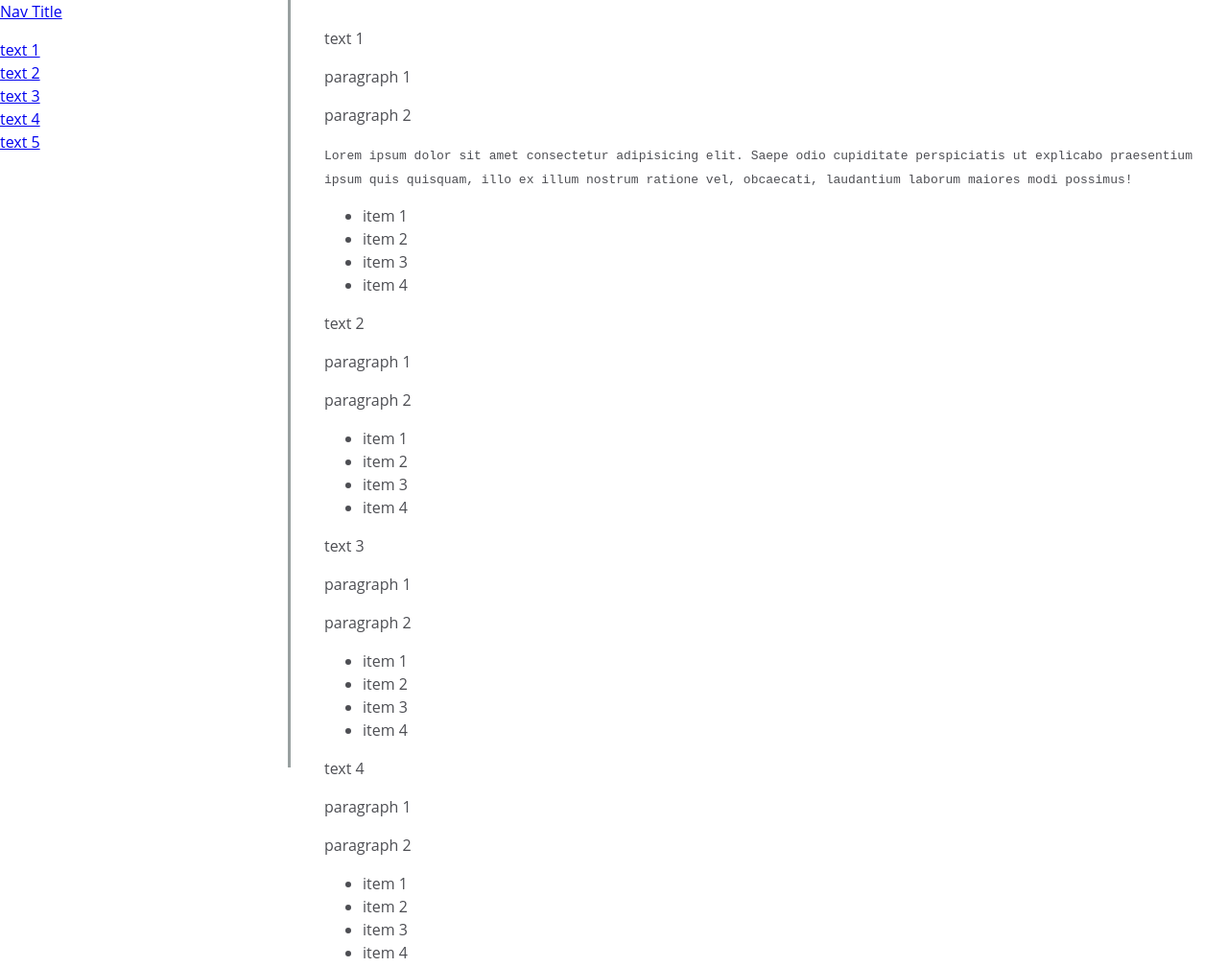
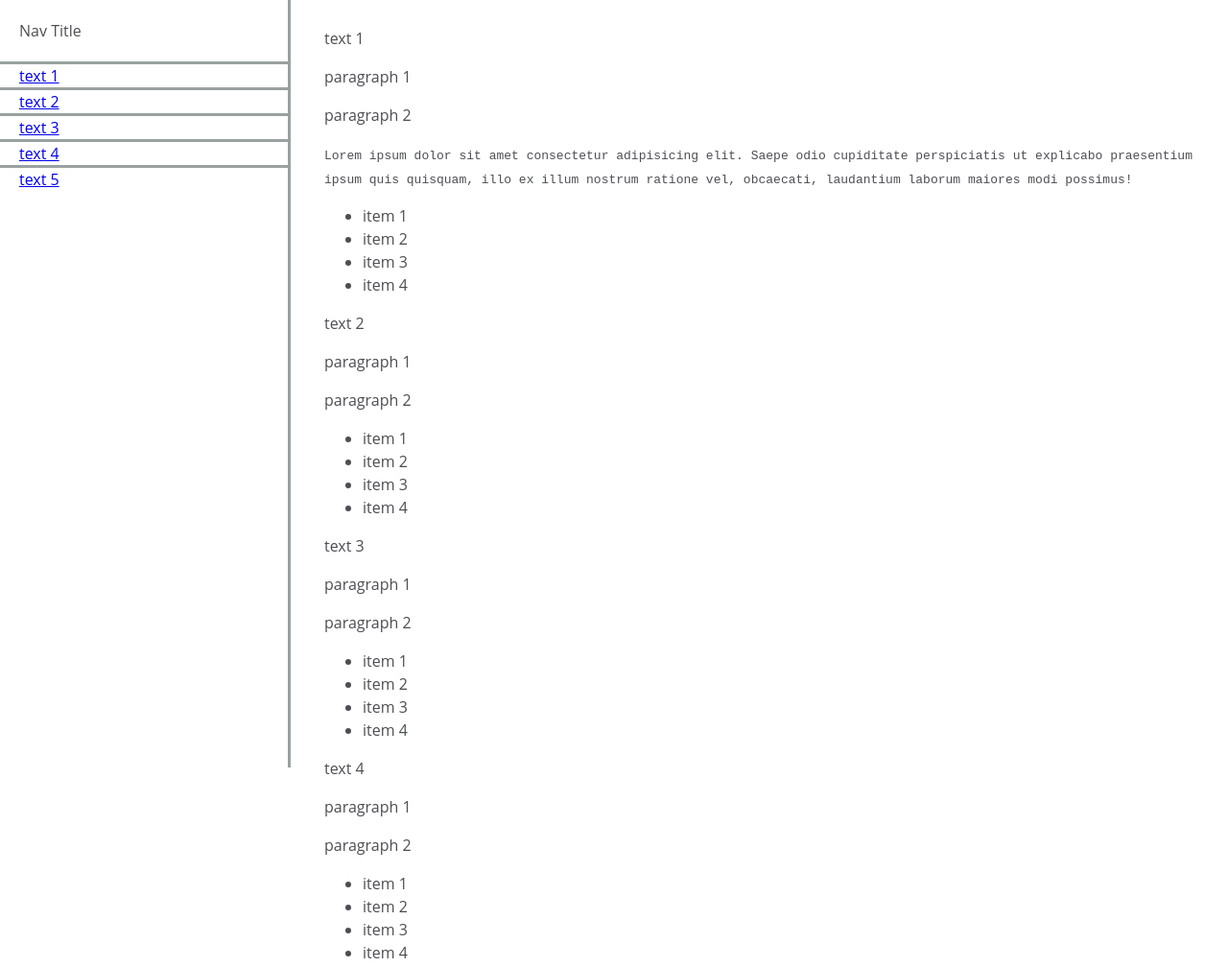
Before and after one commit to miguiSheep/freecodecamp-projects, a plain HTML site: page responsive-web-design/docs-page/index.html in a window 1280 px wide. Shown: the top 1008 px of the page at 96% size. Drawn offline with Linux system fonts and the light colour scheme.

Commit message:
minimal changes

```diff
--- a/responsive-web-design/docs-page/index.html
+++ b/responsive-web-design/docs-page/index.html
@@ -11,7 +11,7 @@
 <body>
     <main id="main-doc">
         <nav id="navbar">
-            <header><a href="#text-1">Nav Title</a></header>
+            <header>Nav Title</header>
             <ul>
                 <li><a href="#text_1" class="nav-link">text 1</a></li>
                 <li><a href="#text_2" class="nav-link">text 2</a></li>
--- a/responsive-web-design/docs-page/styles.css
+++ b/responsive-web-design/docs-page/styles.css
@@ -7,6 +7,14 @@
     height: 100%;
     border-right: solid;
     border-color: rgba(0, 22, 22, 0.4);
+}
+
+#navbar header {
+    margin: 20px;
+}
+
+#navbar li {
+    border-top: solid rgba(0, 22, 22, 0.4);
 }
 
 #main-doc {
@@ -33,6 +41,10 @@ ul {
     padding-inline-start: 40px;
 }
 
+.nav-link {
+    margin: 20px;
+}
+
 html,
 body {
     min-width: 290px;
```
